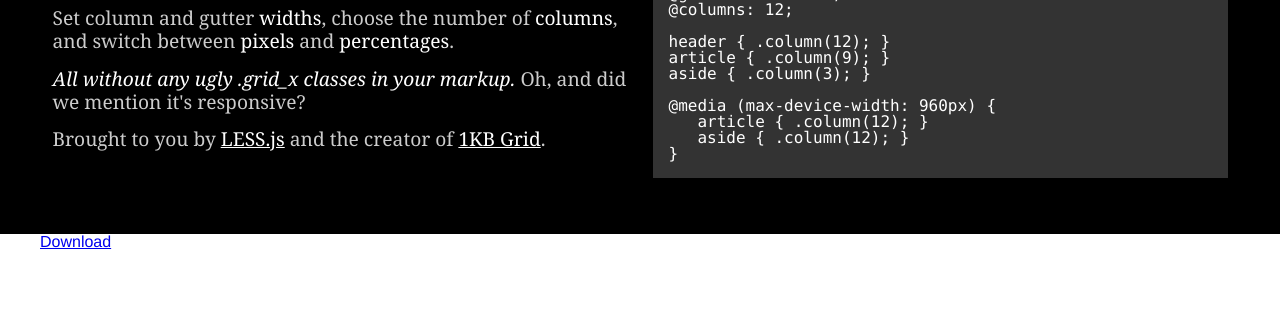
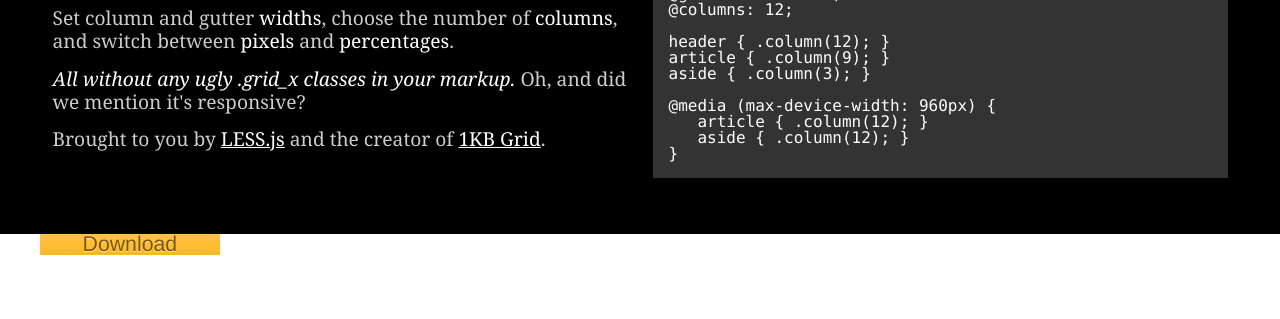
Before and after one commit to tylertate/semantic.gs, a plain HTML site: page index.html in a window 1280 px wide. Shown: the part 302-621 px from the top of the page. Drawn offline with nearby package versions, Linux system fonts and the light colour scheme.

Commit message:
Tweaking download button

```diff
--- a/css/screen.less
+++ b/css/screen.less
@@ -169,7 +169,7 @@ section#example {
 // DOWNLOAD BUTTON //
 /////////////////////
 
-a.download {
+a#download {
 	margin: -2em 0;
 
 	padding: 1em 2em;
--- a/index.html
+++ b/index.html
@@ -72,7 +72,7 @@ aside { .column(3); }
 	</header>
 
 	<div class="center">
-		<a href="https://github.com/twigkit/tempo/zipball/master">Download</a>
+		<a id="download" href="https://github.com/twigkit/tempo/zipball/master">Download</a>
 	</div>
 
 	<div class="center">
```
